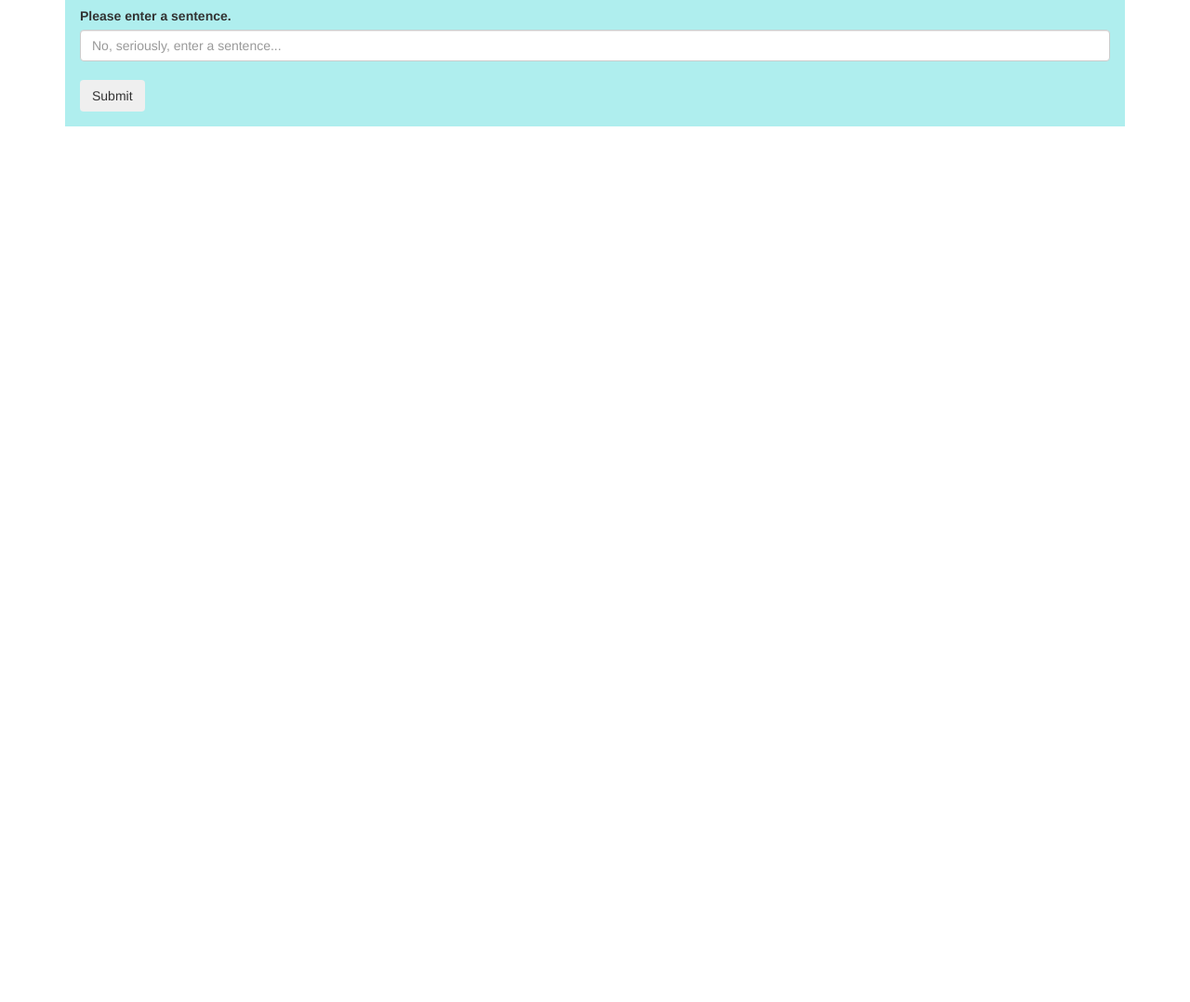
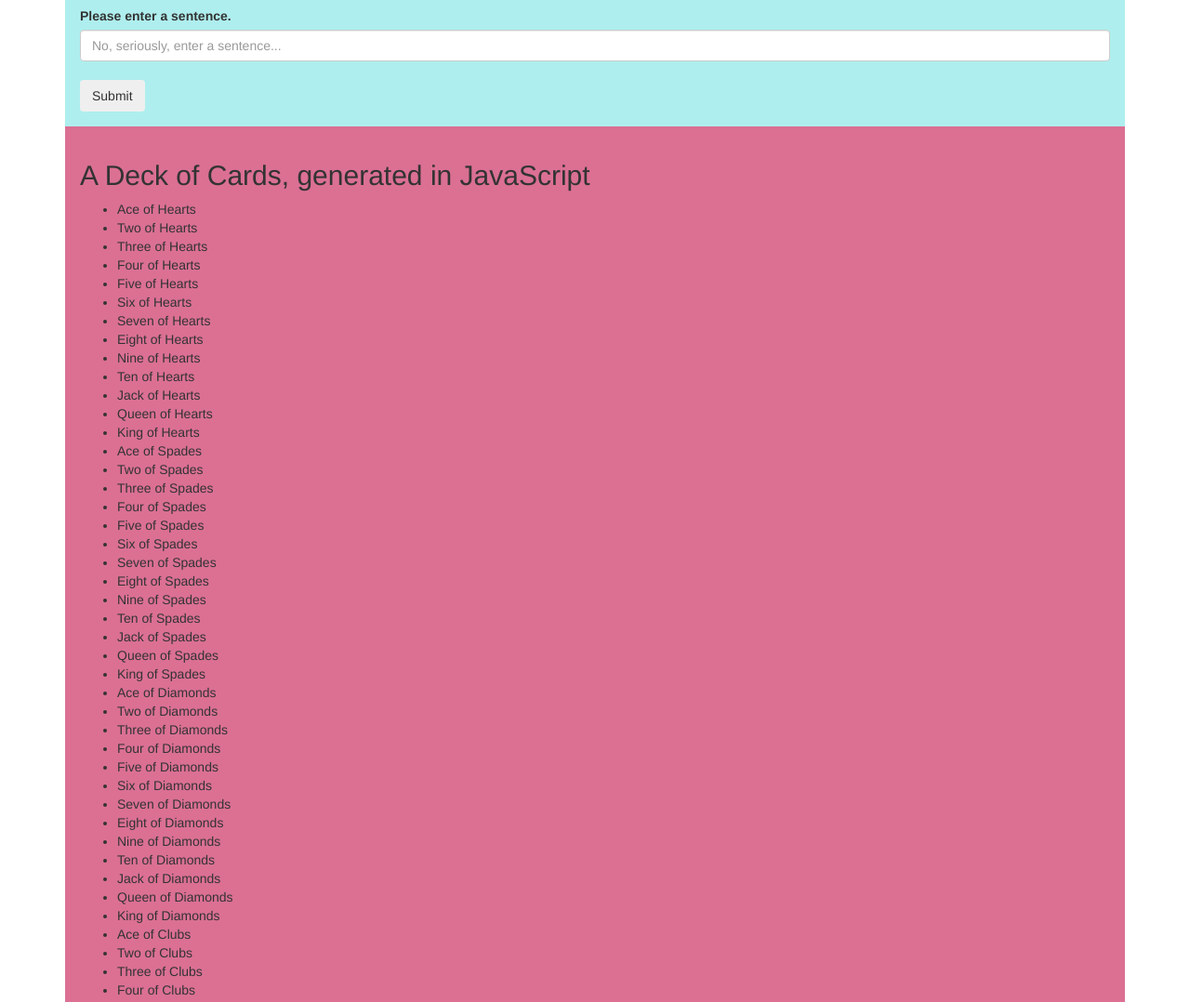
Before and after one commit to CHuber42/forEach-map, a plain HTML site: page index.html in a window 1280 px wide. Shown: the part 360-1438 px from the top of the page at 93% size. Before the commit the page ends 800 px from the top, so only its background shows below. Drawn offline with Linux system fonts and the light colour scheme.

Commit message:
add javascript to generate deck of cards in index.html
coauthored by Christopher Huber <chuber42.work@gmai.com>

```diff
--- a/css/styles.css
+++ b/css/styles.css
@@ -7,3 +7,8 @@
   background-color: paleturquoise;
   padding: 2vh;
 }
+
+#carddeck {
+  background-color: palevioletred;
+  padding: 2vh;
+}
--- a/index.html
+++ b/index.html
@@ -38,7 +38,14 @@
 
       </div>
     </div>
+    <div id="carddeck">
+      <h2>A Deck of Cards, generated in JavaScript</h2>
+      <ul id="cards">
 
+      </ul>
+
+
+    </div>
   </div>
 
  </body>
--- a/js/scripts.js
+++ b/js/scripts.js
@@ -35,5 +35,23 @@
 
     });
 
+    var suits = ["Hearts", "Spades", "Diamonds", "Clubs"];
+    var ranks = ["Ace", "Two", "Three", "Four", "Five", "Six", "Seven", "Eight", "Nine", "Ten", "Jack", "Queen", "King"];
+    var deck = [];
+
+    suits.forEach(suit => {
+    ranks.forEach(rank => {
+
+        var card = (rank + " of " + suit);
+        deck.push(card);
+      });
+    });
+
+    deck.forEach(card => {
+      var cardEntry = document.createElement("li");
+      cardEntry.textContent = card;
+      $("#cards").append(cardEntry);
+    });
+
 
   });
```
